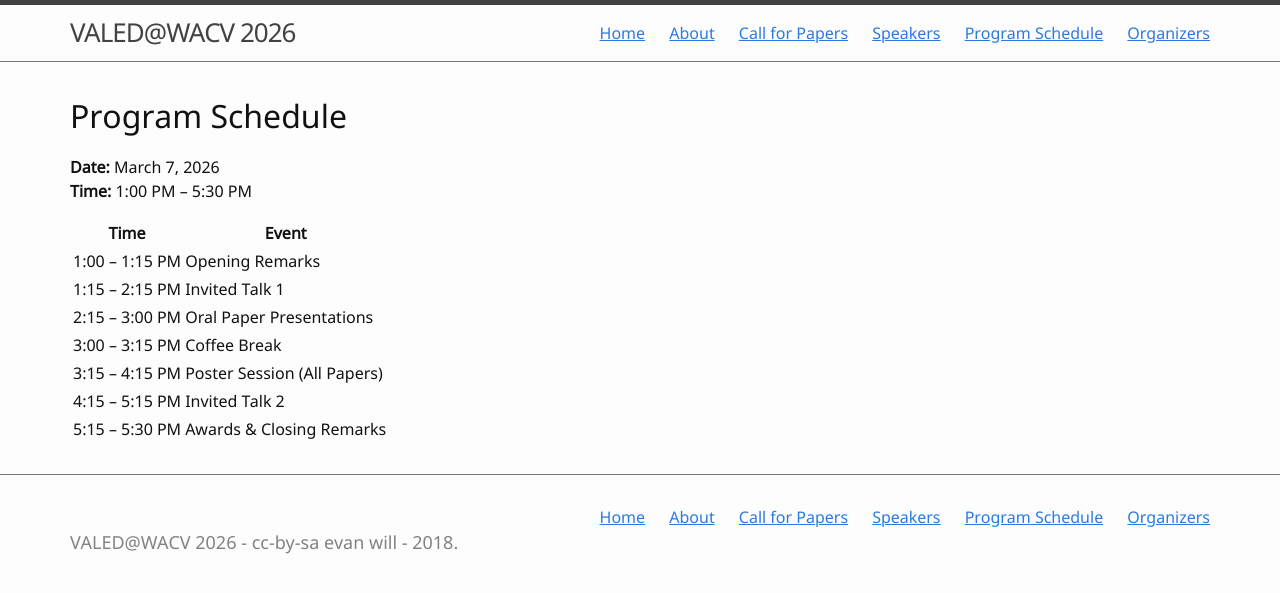
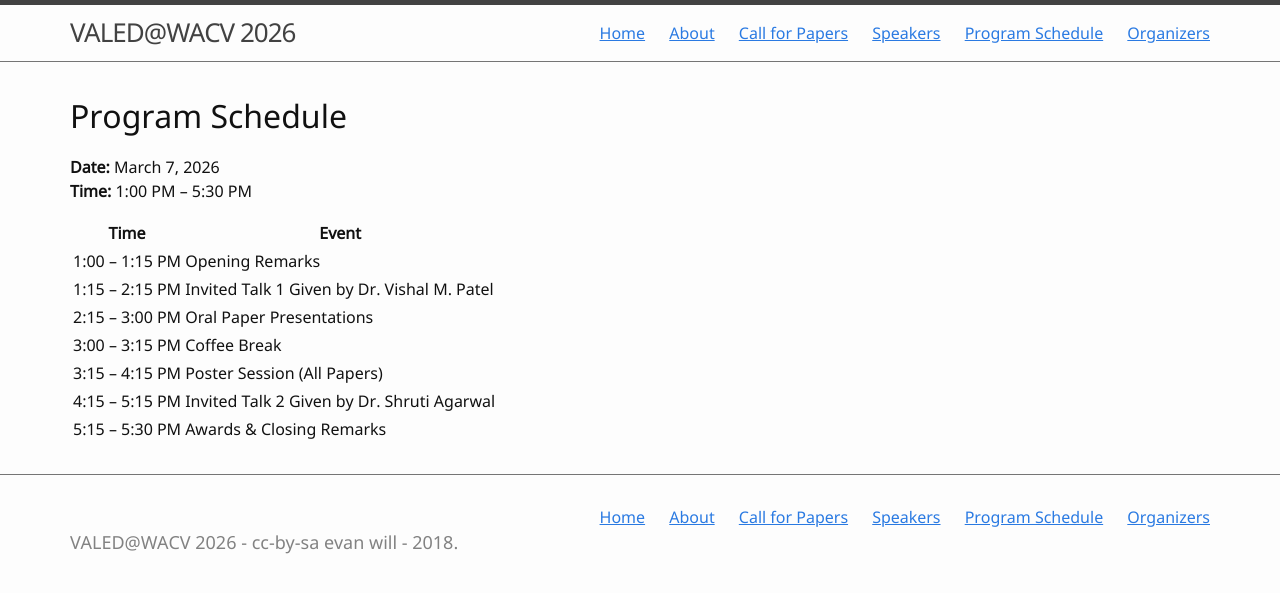
Before and after one commit to aparnabharati/valed-workshop-2026, a Jekyll site: the page built from 2-program.md, in a window 1280 px wide. Shown: the top 593 px of the page. Built offline with Jekyll 4.4.1, drawn with Linux system fonts in a browser that asks for light colours.

Commit message:
schedule update

```diff
--- a/2-program.md
+++ b/2-program.md
@@ -11,11 +11,11 @@
 | Time            | Event                     |
 |-----------------|-----------------------------|
 | 1:00 – 1:15 PM | Opening Remarks             |
-| 1:15 – 2:15 PM | Invited Talk 1              |
+| 1:15 – 2:15 PM | Invited Talk 1 Given by Dr. Vishal M. Patel              |
 | 2:15 – 3:00 PM | Oral Paper Presentations    |
 | 3:00 – 3:15 PM | Coffee Break                |
 | 3:15 – 4:15 PM | Poster Session (All Papers) |
-| 4:15 – 5:15 PM | Invited Talk 2              |
+| 4:15 – 5:15 PM | Invited Talk 2 Given by Dr. Shruti Agarwal             |
 | 5:15 – 5:30 PM | Awards & Closing Remarks    |
 
 <!-- Edit the lesson Markdown files to create content pages.
```
